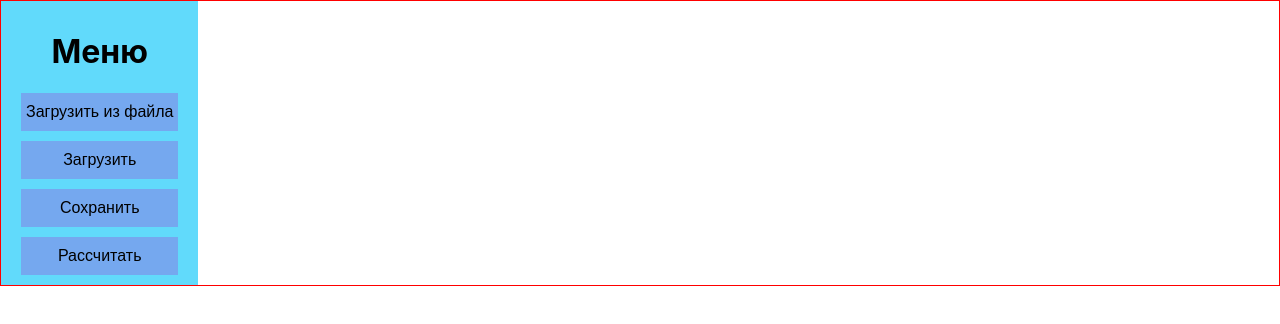
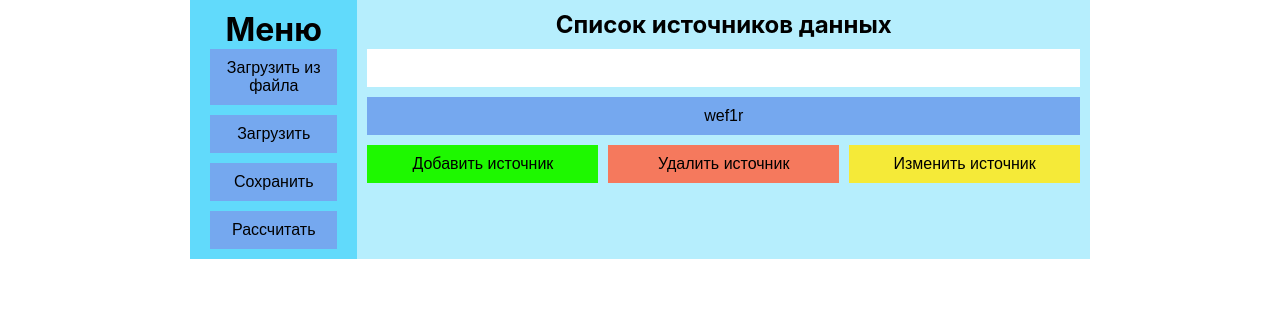
Before and after one commit to Yury-Odinson/18, a React (Create React App) app: page / in a window 1280 px wide. Shown: the top 324 px of the page. Built offline with nearby package versions, Linux system fonts and the light colour scheme.

Commit message:
feat: controls button source

```diff
--- /dev/null
+++ b/src/components/BodyComponent.tsx
@@ -0,0 +1,9 @@
+import {ListComponent} from "./ListComponent";
+
+export const BodyComponent = () => {
+    return (
+        <div className="main-body">
+            <ListComponent/>
+        </div>
+    )
+};
--- /dev/null
+++ b/src/components/ElementComponent.tsx
@@ -0,0 +1,14 @@
+import {useEffect, useState} from "react";
+
+export const ElementComponent = (sourceProps: { source: string }) => {
+
+    const [source, setSource] = useState<string>("");
+
+    useEffect(() => setSource(sourceProps.source), []);
+
+    return (
+        <div className="main-body-lists-container__item">
+            <button>{source}</button>
+        </div>
+    )
+};
--- /dev/null
+++ b/src/components/ElementsContainerComponent.tsx
@@ -0,0 +1,21 @@
+import {ElementComponent} from "./ElementComponent";
+import {useEffect, useState} from "react";
+import {sourcesData} from "../tools/store";
+import {SourceDataType} from "../tools/types";
+
+export const ElementsContainerComponent = () => {
+
+    const [sourceData, setSourceData] = useState<SourceDataType[]>([]);
+
+    useEffect(() => {
+        setSourceData(sourcesData);
+    }, []);
+
+    console.log(sourceData);
+
+    return (
+        <div className="main-body-lists-container">
+            <ElementComponent source={"wef1r"} key={1}/>
+        </div>
+    )
+};
--- /dev/null
+++ b/src/components/ListComponent.tsx
@@ -0,0 +1,13 @@
+import {ElementsContainerComponent} from "./ElementsContainerComponent";
+import {URLComponent} from "./URLComponent";
+
+export const ListComponent = () => {
+    return (
+        <div className="main-body-lists">
+            <h2>Список источников данных</h2>
+            <input type="text" className="main-body-lists__input"/>
+            <ElementsContainerComponent/>
+            <URLComponent/>
+        </div>
+    )
+};
--- a/src/components/MainComponent.tsx
+++ b/src/components/MainComponent.tsx
@@ -1,9 +1,11 @@
 import {MenuComponent} from "./MenuComponent";
+import {BodyComponent} from "./BodyComponent";
 
 export const MainComponent = () => {
     return (
         <div className="main">
             <MenuComponent/>
+            <BodyComponent/>
         </div>
     )
 };
--- /dev/null
+++ b/src/components/URLComponent.tsx
@@ -0,0 +1,14 @@
+export const URLComponent = () => {
+
+    const addSourceItem = () => {
+
+    }
+
+    return (
+        <div className="main-body-lists-control">
+            <button className="main-body-lists-control__add">Добавить источник</button>
+            <button className="main-body-lists-control__del">Удалить источник</button>
+            <button className="main-body-lists-control__edit">Изменить источник</button>
+        </div>
+    )
+};
--- a/src/index.css
+++ b/src/index.css
@@ -12,6 +12,12 @@ code {
     monospace;
 }
 
+* {
+  margin: 0;
+  padding: 0;
+  box-sizing: border-box;
+}
+
 button {
   padding: 10px 5px;
   background-color: #75a8ef;
@@ -21,6 +27,8 @@ button {
   transition: 0.2s;
 }
 
-button:hover {
-  background-color: #3881e8;
+input {
+  padding: 10px;
+  border: none;
+  font-size: 1rem;
 }
--- a/src/index.scss
+++ b/src/index.scss
@@ -1,10 +1,9 @@
 .main {
   margin: 0 auto;
   display: flex;
-  max-width: 1440px;
-  border: 1px solid red;
+  max-width: 900px;
 
-  &-menu{
+  &-menu {
     padding: 10px 20px;
     display: flex;
     flex-direction: column;
@@ -15,8 +14,58 @@
       flex-direction: column;
       gap: 10px;
       width: 100%;
+
+      &__item:hover {
+        background-color: #3a89f1;
+      }
     }
+  }
 
+  &-body {
+    padding: 10px;
+    width: 100%;
+    background-color: rgba(97, 218, 251, 0.46);
+
+    &-lists {
+      display: flex;
+      flex-direction: column;
+      gap: 10px;
+
+      &__input {
+        width: 100%;
+      }
+
+      &-container__item * {
+        width: 100%;
+      }
+
+      &-control {
+        display: flex;
+        gap: 10px;
+        width: 100%;
+
+        &__add {
+          background-color: #1ef800;
+        }
+
+        &__del {
+          background-color: #f5795d;
+        }
+
+        &__edit {
+          background-color: #f5ea38;
+        }
+
+        *:hover {
+          scale: 1.05;
+        }
+      }
+
+      &-control * {
+        width: 100%;
+      }
+
+    }
 
   }
 
--- /dev/null
+++ b/src/tools/store.ts
@@ -0,0 +1,3 @@
+import {SourceDataType} from "./types";
+
+export const sourcesData: SourceDataType[] = JSON.parse(localStorage.getItem("sources") || "[]") || [];
--- /dev/null
+++ b/src/tools/types.ts
@@ -0,0 +1,4 @@
+export type SourceDataType = {
+    id: string,
+    source: string
+};
```
